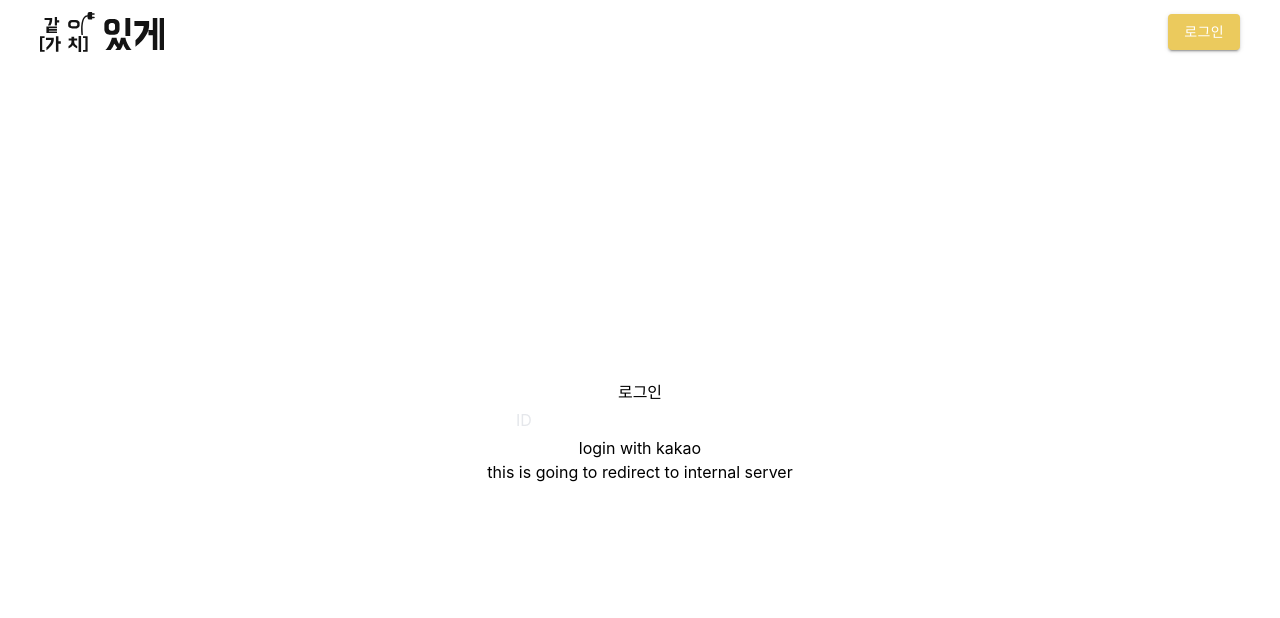
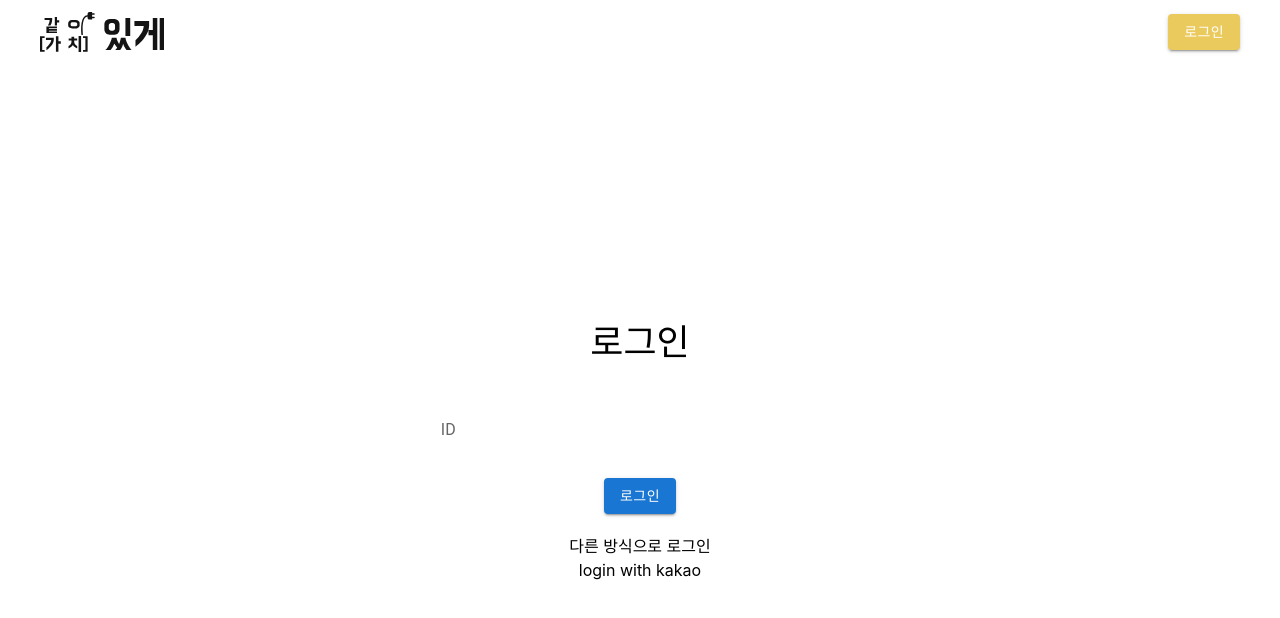
Before and after one commit to project-worthy/ext_server, a React (Create React App) app: page /login in a window 1280 px wide. Shown: the top 618 px of the page. Built offline with nearby package versions, Linux system fonts and the light colour scheme; no server answers.

Commit message:
remove: custom cursor

```diff
--- a/src/pages/Home.jsx
+++ b/src/pages/Home.jsx
@@ -1,23 +1,9 @@
-// import { ReactComponent as WorthyLogo } from "../icons/logo.svg";
-// import { Input, Button } from "antd";
 import { ReactComponent as ArrowDown } from "../icons/arrowDown.svg";
 
-import { useState } from "react";
 import Fan from "../components/fan/Fan";
 function Home() {
-  const [mousePos, setMousePos] = useState({ x: 0, y: 0 });
   return (
-    <div
-      className="w-full flex-1 justify-center cursor-none"
-      onMouseMove={(e) => setMousePos({ x: e.clientY, y: e.clientX })}
-    >
-      <div
-        className="fixed w-40 h-40 rounded-full -translate-x-1/2 -translate-y-1/2 grid justify-center content-center"
-        style={{ top: `${mousePos.x}px`, left: `${mousePos.y}px` }}
-      >
-        <div className="bg-secondary w-3 h-3 rounded-full"></div>
-      </div>
-
+    <div className="w-full flex-1 justify-center">
       <div className="h-full w-full overflow-y-auto no-scrollbar relative snap-y">
         <div className="h-full w-full grid justify-center content-center relative snap-start snap-proximity">
           <Fan className="my-3" power={true} />
--- a/src/pages/Login.jsx
+++ b/src/pages/Login.jsx
@@ -1,3 +1,6 @@
+import TextField from "@mui/material/TextField";
+import Button from "@mui/material/Button";
+
 function Login() {
   const link = `https://kauth.kakao.com/oauth/authorize?client_id=${process.env.REACT_APP_REST_API_KEY}&redirect_uri=${process.env.REACT_APP_REDIRECT_URI}&response_type=code`;
 
@@ -7,10 +10,39 @@ function Login() {
   return (
     <div className="w-full h-full grid items-center">
       <section className="flex flex-col items-center">
-        로그인
-        <input placeholder="ID" className="py-1 px-2 placeholder-gray-200" />
+        <span className="text-4xl my-10">로그인</span>
+
+        <TextField
+          label="ID"
+          variant="outlined"
+          className="w-1/3 min-w-72"
+          sx={{
+            "& label.Mui-focused": {
+              color: "white",
+            },
+            "& .MuiInput-underline:after": {
+              borderBottomColor: "rgba(var(--highlight))",
+            },
+            "& .MuiOutlinedInput-root": {
+              "& fieldset": {
+                borderColor: "white",
+              },
+              "&:hover fieldset": {
+                borderColor: "white",
+              },
+              "&.Mui-focused fieldset": {
+                borderColor: "rgba(var(--highlight))",
+              },
+            },
+          }}
+        />
+        <Button variant="contained" className="my-5">
+          로그인
+        </Button>
+
+        <span>다른 방식으로 로그인</span>
         <a onClick={redirect}>login with kakao</a>
-        <a href="/20194043">this is going to redirect to internal server</a>
+        {/* <a href="/20194043">this is going to redirect to internal server</a> */}
       </section>
     </div>
   );
--- a/src/themes.css
+++ b/src/themes.css
@@ -1,7 +1,7 @@
 .light {
   --background: 255, 255, 255;
   --primary: 20, 20, 20;
-  --secondary: 238, 238, 238;
+  --secondary: 83, 83, 83;
   --highlight: 235, 202, 93;
 }
 
--- a/tailwind.config.js
+++ b/tailwind.config.js
@@ -1,15 +1,16 @@
 /** @type {import('tailwindcss').Config} */
 module.exports = {
-  content: ["./src/**/*.{js,jsx,ts,tsx}"],
-  theme: {
-    extend: {
-      colors: {
-        background: "rgba(var(--background))",
-        primary: "rgba(var(--primary))",
-        secondary: "rgba(var(--secondary))",
-        highlight: "rgba(var(--highlight)) !important",
+  content : [ "./src/**/*.{js,jsx,ts,tsx}" ],
+  "important" : "#root",
+  theme : {
+    extend : {
+      colors : {
+        background : "rgba(var(--background))",
+        primary : "rgba(var(--primary))",
+        secondary : "rgba(var(--secondary))",
+        highlight : "rgba(var(--highlight)) !important",
       },
     },
   },
-  plugins: [],
+  plugins : [],
 };
```
